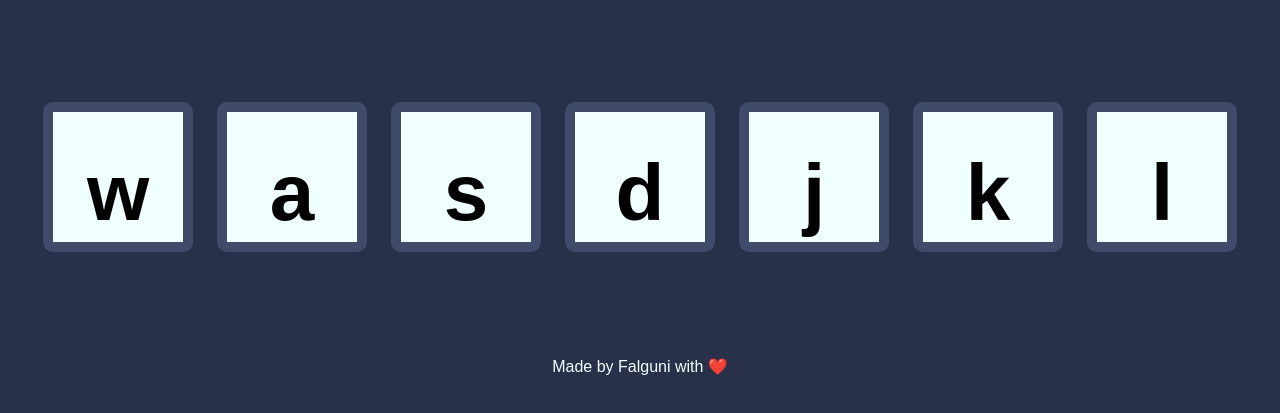
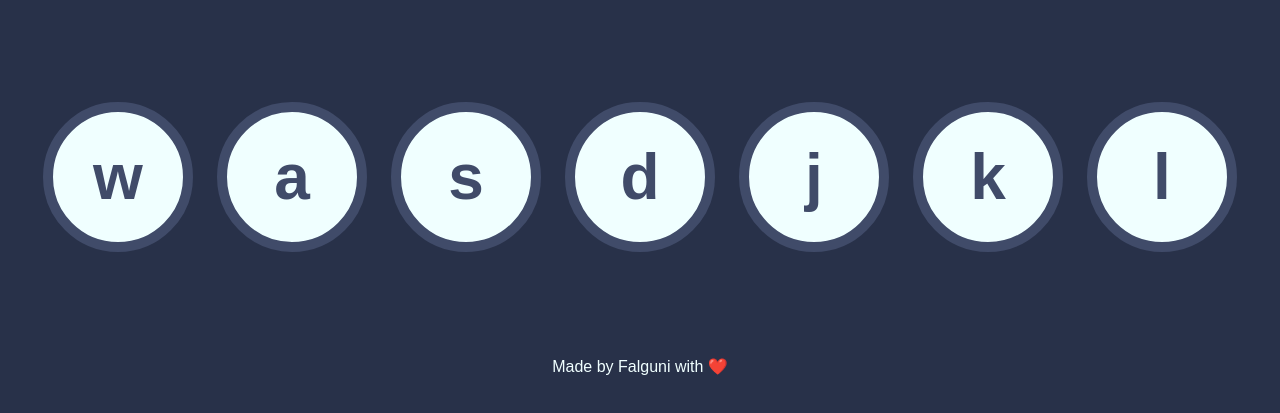
Before and after one commit to FalguniKhandelwal23/DrumKit, a plain HTML site: page index.html in a window 1280 px wide. Shown: the part 61-474 px from the top of the page. Drawn offline with Linux system fonts and the light colour scheme.

Commit message:
Update style.css

```diff
--- a/style.css
+++ b/style.css
@@ -10,16 +10,17 @@ h1{
 .drum{
     outline: none;
     border: 10px solid #404B69;
-    font-size: 5rem;
+    font-size: 4rem;
     line-height: 2 ;
     font-weight: 900;
-    border-radius: 10px;
+    border-radius: 50%;
     display: inline-block;
     width: 150px;
     height: 150px;
     text-align: center;
     margin: 10px;
     background-color: azure;
+    color: #404B69;
 }
 
 footer{
```
